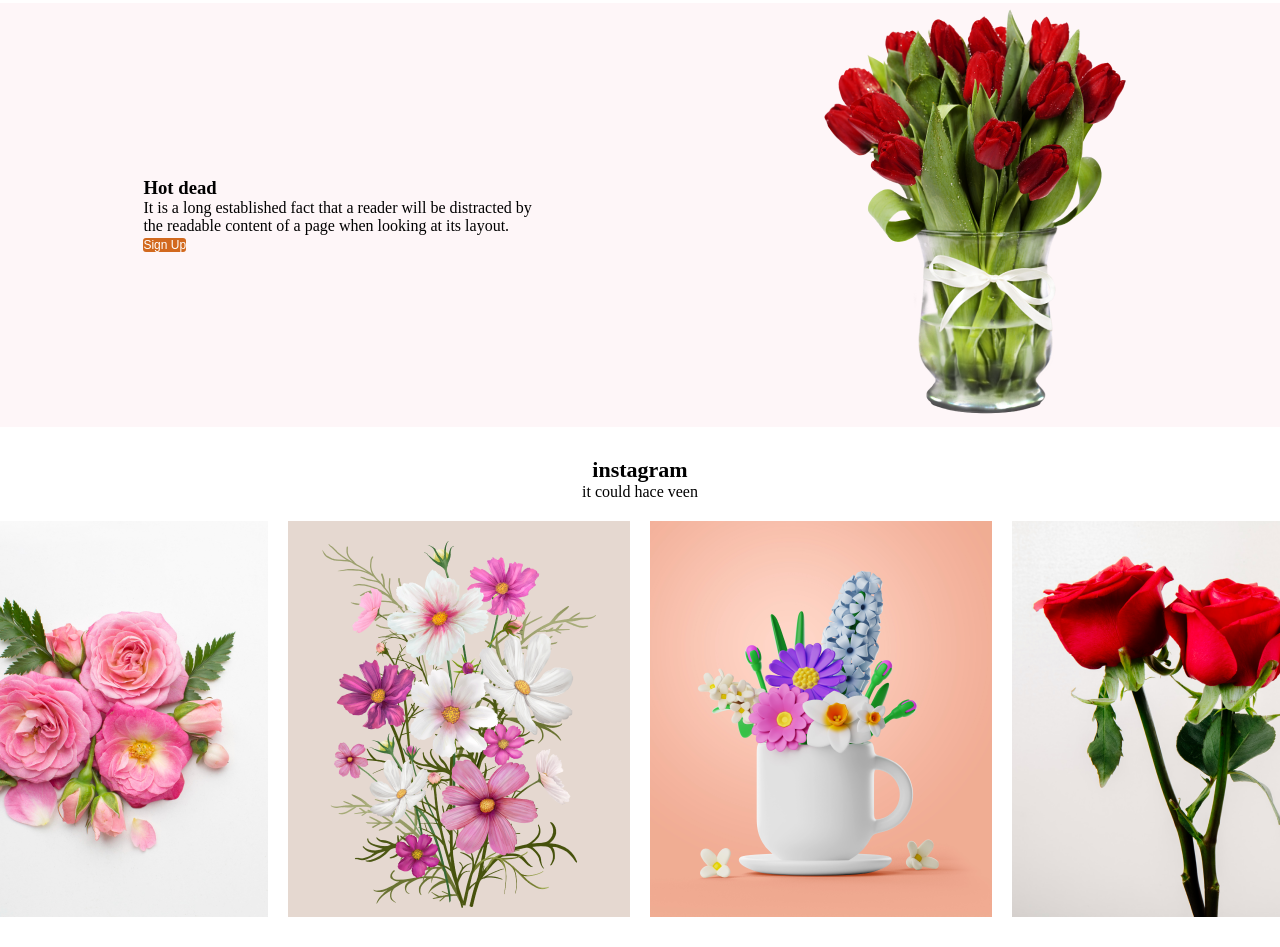
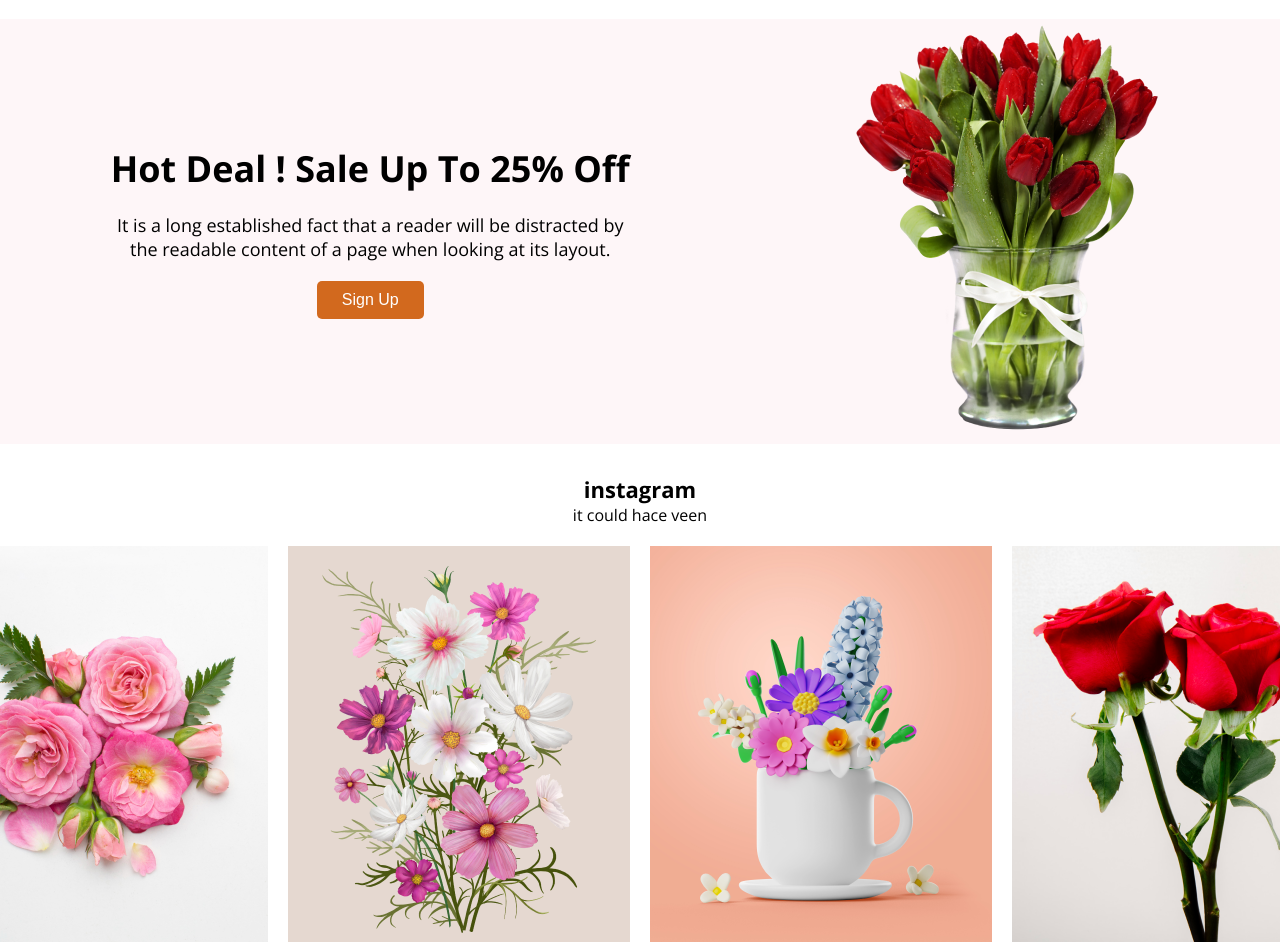
Before and after one commit to Amannan07/flower-shop-website, a plain HTML site: page index.html in a window 1280 px wide. Shown: the part 1103-2050 px from the top of the page. Before the commit the page ends 2024 px from the top, so only its background shows below. Drawn offline with nearby package versions, Linux system fonts and the light colour scheme.

Commit message:
second commit

```diff
--- a/index.html
+++ b/index.html
@@ -31,9 +31,9 @@
     </div>
     <div class="hot-deal-sale">
         <div class="deal-text">
-            <h3>Hot dead</h3>
-            <p>It is a long established fact that a reader will be distracted by<br/>the readable content of a page when looking at its layout.</p>
-            <button class="btn-sign">Sign Up</button>
+            <h3 class="deal-title">Hot Deal ! Sale Up To 25% Off</h3>
+            <p class="deal-description">It is a long established fact that a reader will be distracted by<br/>the readable content of a page when looking at its layout.</p>
+            <button class="btn-signup">Sign Up</button>
         </div>
         <div class="deal-image">
             <img src="./Assets/pngwing 8.png" alt="">
--- a/styles.css
+++ b/styles.css
@@ -1,6 +1,12 @@
 *{
     margin: 0px;
     padding: 0px;
+}
+body{
+    font-family: 'Open Sans', sans-serif;
+}
+body {
+    font-family: 'Open Sans', sans-serif;
 }
 .header-main{
     /* width: 100%; */
@@ -29,11 +35,12 @@
  }
  .btn-primary{
     border-radius: 5px;
-    background: chocolate;
+    background-color: chocolate;
     border: 0px;
     color: white;
-    font-size: 22px;
+    font-size: 16px;
     font-weight: 300;
+    padding: 10px 25px;
 
  }
 .featured-msg{
@@ -49,20 +56,34 @@
 .feature-text{
     text-align: center;
 }
-.btn-sign{
-    border-radius: 3px;
-    background: chocolate;
-    border: 5px;
-    color: white;
-    font-size: 12px;
-    font-weight: 100;
-}
+
 .hot-deal-sale{
     background-color: rgba(229, 84, 115, 0.05);
     display: flex;
     justify-content: space-around;
     align-items: center;
     margin-top: 30px;
+}
+.deal-text{
+    align-items: center;
+    text-align: center;
+}
+.deal-title{
+    font-size: 36px;
+}
+.deal-description{
+    font-size: 18px;
+    margin-top: 20px;
+    margin-bottom: 20px;
+}
+.btn-signup{
+    border-radius: 5px;
+    background-color: chocolate;
+    border: 0px;
+    color: white;
+    font-size: 16px;
+    font-weight: 300;
+    padding: 10px 25px;
 }
 .insta-msg{
     margin-top: 30px;
@@ -77,6 +98,6 @@
    display: flex;
    justify-content: center;
    gap: 20px;
-   margin-top: 5px;
+   margin-top: 10px;
 
 }
```
